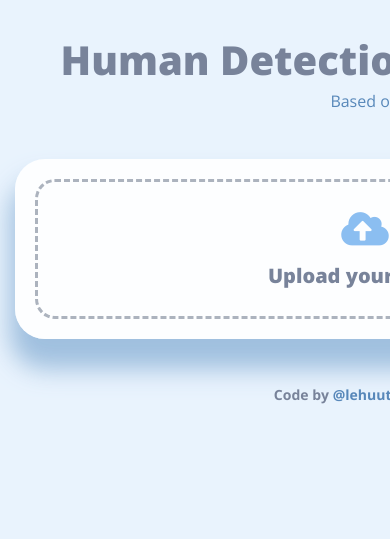
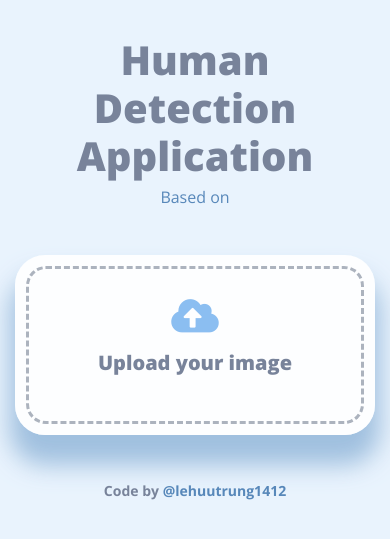
Before and after one commit to lehuutrung1412/Person-Detection, a Flask app: page / in a window 390 px wide; the page is wider, and only the part inside the window is pictured. Shown: the top 539 px of that part. Run offline with Flask 2, Linux system fonts and the light colour scheme; some libraries are stand-ins or nearby versions.

Commit message:
Feature: Responsive web app

```diff
--- a/app/static/css/style.css
+++ b/app/static/css/style.css
@@ -22,7 +22,7 @@ h6 {
     margin-top: 48px;
     box-shadow: 0 25px 25px 5px rgba(141,179,215,0.8);
     text-align: center;
-    padding: 20px;
+    padding: 3%;
 }
 
 /*.dropArea.active {*/
@@ -35,8 +35,8 @@ h6 {
     padding: 40px 20px;
     border-color: #acb3be;
     border-width: medium;
-    height: 140px;
-    width: 660px;
+    height: 100%;
+    width: 100%;
 }
 
 .dropArea-child.active {
@@ -78,6 +78,10 @@ h6 {
     box-shadow: 0 25px 25px 5px rgba(141,179,215,0.8);
 }
 
+#result {
+    width: 90%;
+}
+
 .copyright {
     font-family: 'Open Sans', sans-serif;
     font-weight: bold;
--- a/app/templates/index.html
+++ b/app/templates/index.html
@@ -13,7 +13,7 @@
 </head>
 
 <body style="background-color: #e9f3fd;">
-    <div class="container" style="width: 730px;">
+    <div class="container col-lg-6">
         <header>
             <h1 class="text-center" >Human Detection Application</h1>
             <h6 >Based on {{ name_model }}</h6>
```
